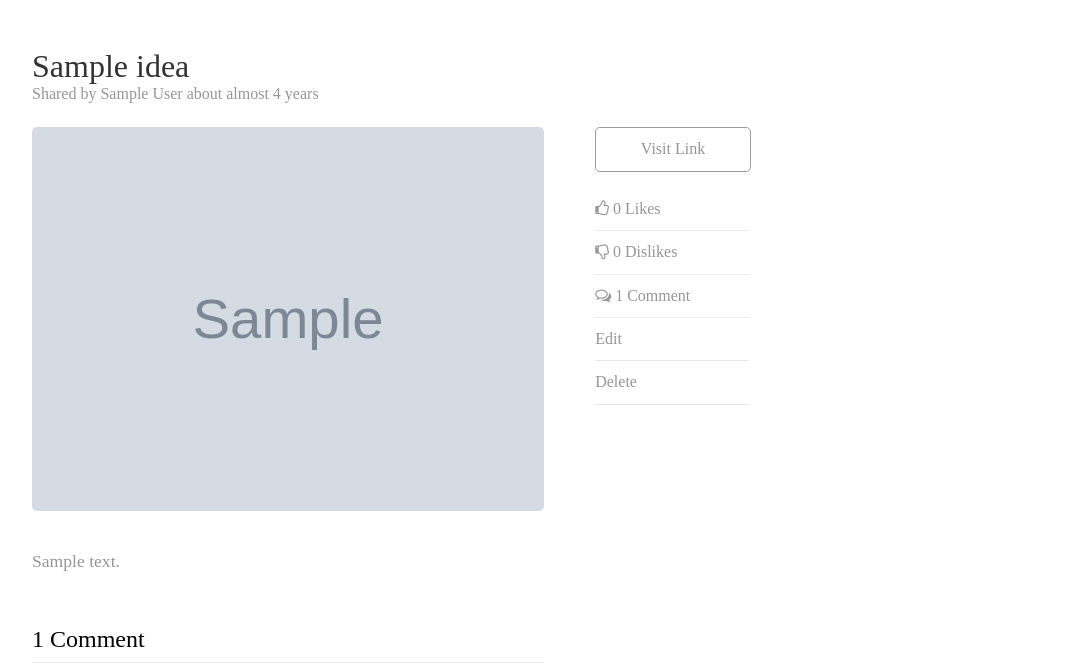
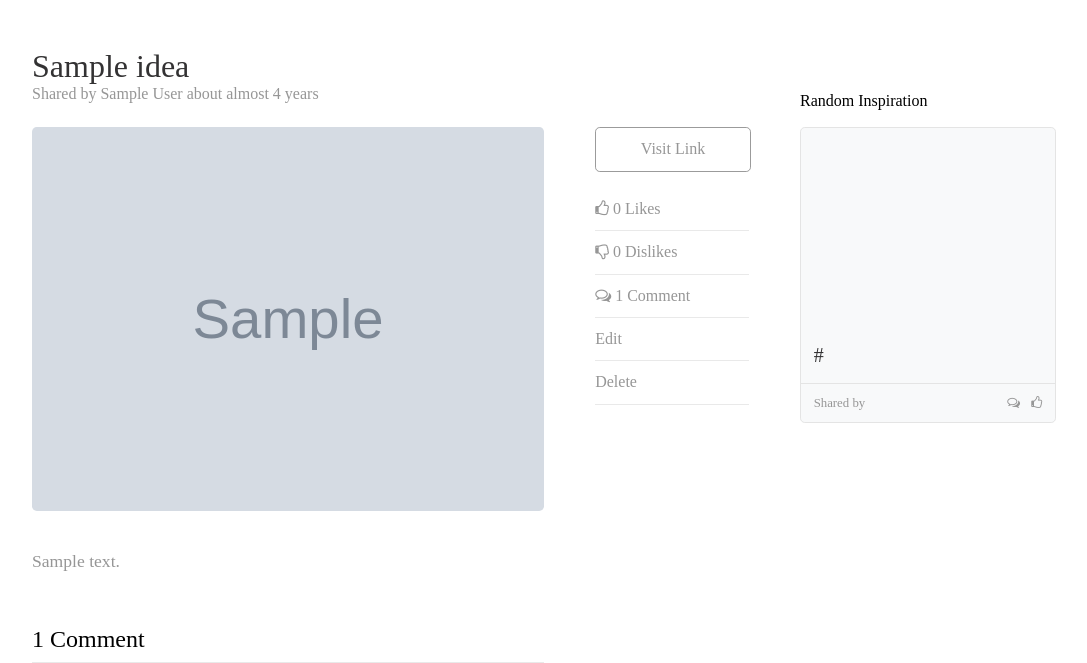
Before and after one commit to hassanyf/Inventors, a Rails app: page /ideas/1 in a window 1280 px wide. Shown: the part 97-760 px from the top of the page, without its empty margins (96-1183 px from the left). Run offline with Rails 7, Linux system fonts and the light colour scheme; a user stored in the database is signed in; tables that the repository leaves empty hold one stand-in row (values such as "Sample post"); grey boxes marked "Sample" are stand-in pictures; data that the repository does not hold is empty; style sheets or scripts are compiled from the project's sources; parts of the project's set-up code (start-up, migrations or seed data) failed here and were passed over; some libraries are stand-ins or nearby versions.

Commit message:
Added random ideas to idea show page

```diff
--- a/app/controllers/ideas_controller.rb
+++ b/app/controllers/ideas_controller.rb
@@ -8,6 +8,7 @@
 
 	def show
 		@comments = Comment.where(idea_id: @idea)
+		@random_idea = Idea.where.not(id: @idea).order("RANDOM()").first
 	end
 
 	def new
--- a/app/views/ideas/show.html.haml
+++ b/app/views/ideas/show.html.haml
@@ -23,6 +23,25 @@
 			- if @idea.user == current_user
 				= link_to "Edit", edit_idea_path(@idea), class: "data"
 				= link_to "Delete", idea_path(@idea), method: :delete, data: { confirm: "Are you sure?" }, class: "data"
+		#random_post
+			%h3 Random Inspiration
+			.post
+				.post_image
+					= link_to (image_tag @random_idea.image.url(:medium)), idea_path(@random_idea)
+				.post_content
+					.title
+						%h2= link_to @random_idea.title, idea_path(@random_idea)
+					.data.clearfix
+						%p.username
+							Shared by
+							= @random_idea.user.name
+						%p.buttons
+							%span
+								%i.fa.fa-comments-o
+								= @random_idea.comments.count
+							%span
+								%i.fa.fa-thumbs-o-up
+								= @random_idea.get_likes.size
 
 #comments
 	%h2.comment_count= pluralize(@idea.comments.count, "Comment")
--- a/app/views/layouts/application.html.haml
+++ b/app/views/layouts/application.html.haml
@@ -1,7 +1,7 @@
 !!!
 %html
 %head
-	%title Muse
+	%title Inventors
 	= stylesheet_link_tag    'application', media: 'all'
 	= javascript_include_tag 'application'
 	%link{:rel => "stylesheet", :href => "http://cdnjs.cloudflare.com/ajax/libs/normalize/3.0.1/normalize.min.css"}
```
